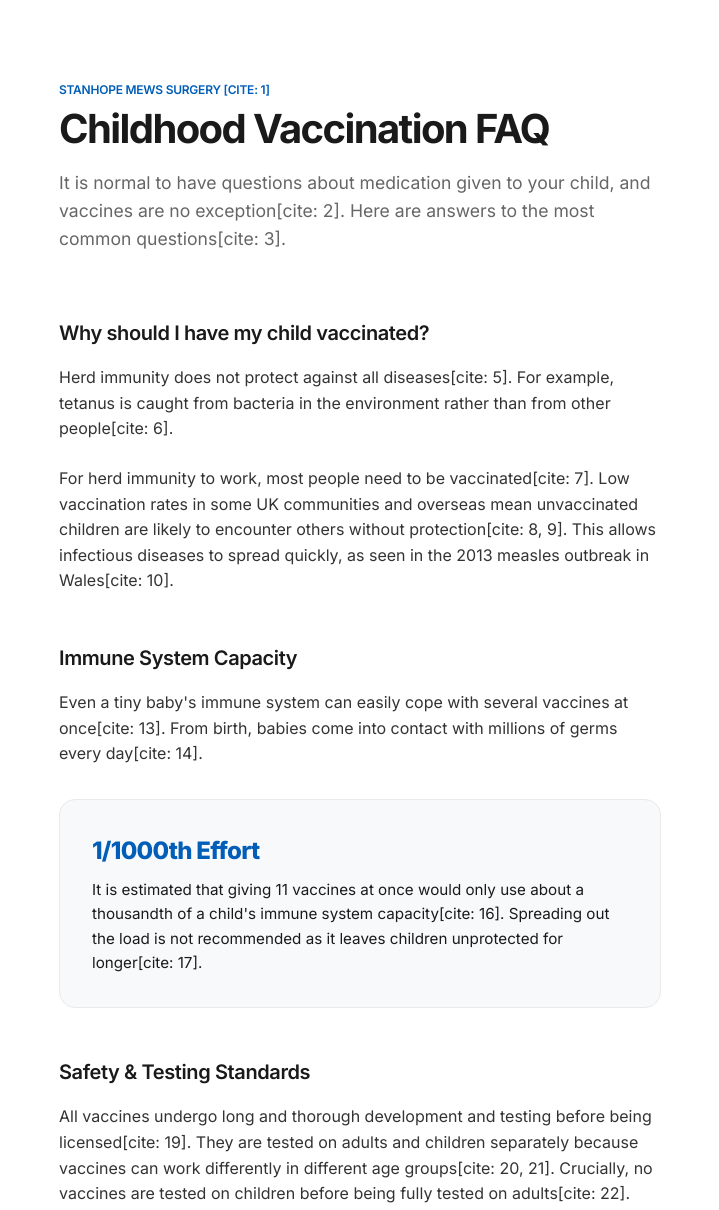
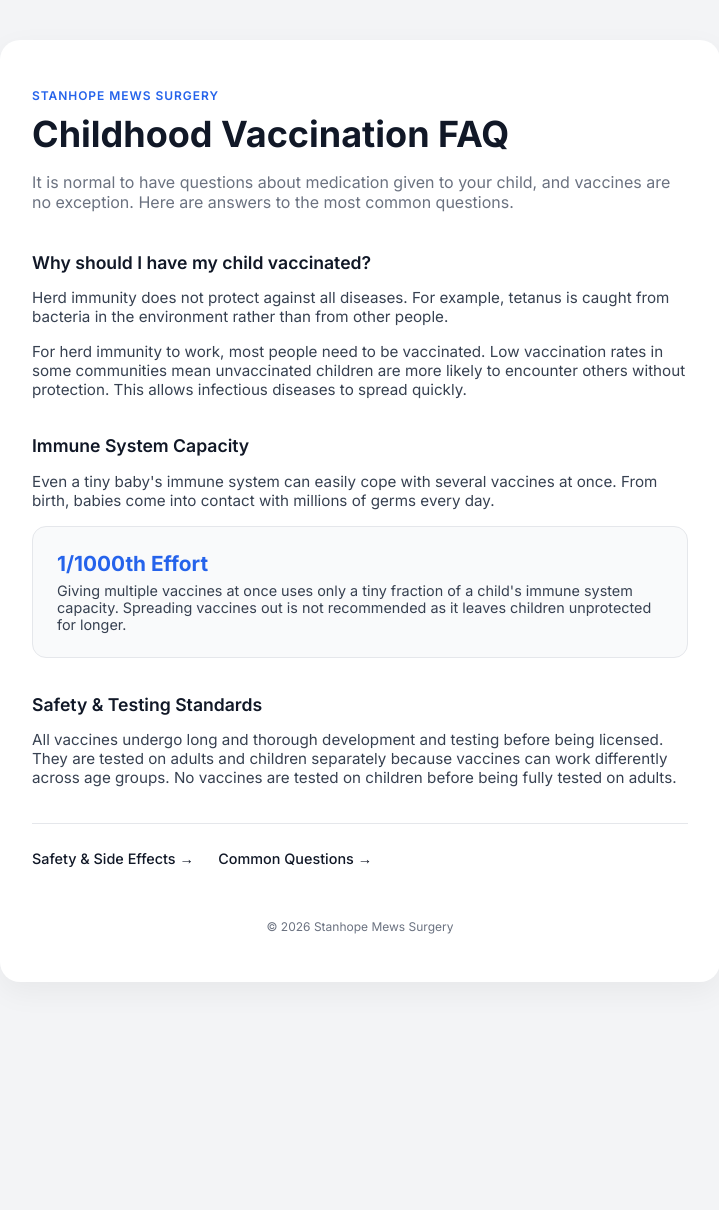
Before and after one commit to janduplessis883/stanhope-mews-surgery, a plain HTML site: page index.html in a window 1280 px wide. Shown: the top 1210 px of the page, without its empty margins (280-999 px from the left). After the commit the page ends 1022 px from the top, so only its background shows below. Drawn offline with Linux system fonts and the light colour scheme.

Commit message:
Refactor index.html for improved layout and styling
Updated the HTML structure and styles for the vaccination FAQ page, enhancing layout and design consistency.

```diff
--- a/index.html
+++ b/index.html
@@ -4,17 +4,17 @@
 <meta charset="UTF-8">
 <meta name="viewport" content="width=device-width, initial-scale=1.0">
 <title>Vaccination FAQ | Stanhope Mews Surgery</title>
-    <link rel="preconnect" href="https://fonts.googleapis.com">
-    <link rel="preconnect" href="https://fonts.gstatic.com" crossorigin>
-    <link href="https://fonts.googleapis.com/css2?family=Inter:ital,opsz,wght@0,14..32,100..900;1,14..32,100..900&display=swap" rel="stylesheet">
+
+<link href="https://fonts.googleapis.com/css2?family=Inter:wght@300;400;500;600;700&display=swap" rel="stylesheet">
+
 <style>
 :root {
-            --bg: #ffffff;
-            --text-main: #1a1a1a;
-            --text-muted: #666666;
-            --accent: #005eb8;
-            --secondary: #f8f9fa;
-            --border: #eaeaea;
+    --bg: #f3f4f6;
+    --card: #ffffff;
+    --text-main: #111827;
+    --text-muted: #6b7280;
+    --accent: #2563eb;
+    --border: #e5e7eb;
 }
 
 * {
@@ -23,169 +23,178 @@
 }
 
 body {
+    margin: 0;
     font-family: 'Inter', sans-serif;
-            background-color: var(--bg);
+    background: var(--bg);
     color: var(--text-main);
-            line-height: 1.6;
-            margin: 0;
-            padding: 0;
     display: flex;
     justify-content: center;
+    padding: 40px 16px;
 }
 
-        .wrapper {
+.container {
     width: 100%;
-            max-width: 650px;
-            padding: 80px 24px;
+    max-width: 720px;
+    background: var(--card);
+    border-radius: 20px;
+    padding: 48px 32px;
+    box-shadow: 0 10px 30px rgba(0,0,0,0.05);
 }
 
 header {
-            margin-bottom: 64px;
+    margin-bottom: 40px;
 }
 
 .brand {
+    font-size: 0.75rem;
     font-weight: 600;
-            letter-spacing: -0.02em;
     color: var(--accent);
     text-transform: uppercase;
-            font-size: 0.75rem;
-            margin-bottom: 8px;
+    letter-spacing: 0.08em;
+    margin-bottom: 10px;
     display: block;
 }
 
 h1 {
-            font-size: 2.5rem;
+    font-size: 2.25rem;
     font-weight: 700;
-            letter-spacing: -0.04em;
-            margin: 0 0 16px 0;
-            line-height: 1.1;
+    margin: 0 0 12px;
+    line-height: 1.2;
 }
 
 .intro {
-            font-size: 1.1rem;
     color: var(--text-muted);
-            font-weight: 400;
+    font-size: 1rem;
 }
 
 section {
-            margin-bottom: 48px;
+    margin-bottom: 36px;
 }
 
 h2 {
-            font-size: 1.25rem;
+    font-size: 1.1rem;
     font-weight: 600;
-            margin-bottom: 16px;
-            letter-spacing: -0.02em;
+    margin-bottom: 12px;
 }
 
 p {
-            margin-bottom: 24px;
-            font-weight: 400;
-            color: #333;
+    font-size: 0.95rem;
+    color: #374151;
+    margin-bottom: 16px;
 }
 
 .stat-card {
-            background-color: var(--secondary);
-            padding: 32px;
-            border-radius: 16px;
-            margin: 32px 0;
+    background: #f9fafb;
     border: 1px solid var(--border);
+    border-radius: 14px;
+    padding: 24px;
+    margin-top: 16px;
+}
+
+.stat-card strong {
+    display: block;
+    font-size: 1.3rem;
+    color: var(--accent);
+    margin-bottom: 6px;
 }
 
 .stat-card p {
     margin: 0;
-            font-size: 0.95rem;
-            color: var(--text-main);
-        }
-
-        .stat-card strong {
-            display: block;
-            font-size: 1.5rem;
-            font-weight: 800;
-            color: var(--accent);
-            margin-bottom: 8px;
-            letter-spacing: -0.03em;
+    font-size: 0.9rem;
 }
 
 .links {
-            margin-top: 64px;
-            padding-top: 32px;
     border-top: 1px solid var(--border);
+    padding-top: 24px;
+    margin-top: 32px;
 }
 
 .btn {
     display: inline-block;
-            margin-right: 32px;
-            margin-bottom: 16px;
+    margin-right: 20px;
+    margin-bottom: 12px;
+    font-size: 0.9rem;
+    font-weight: 500;
     color: var(--text-main);
     text-decoration: none;
-            font-size: 0.9rem;
-            font-weight: 600;
-            transition: all 0.2s ease;
+    transition: 0.2s ease;
 }
 
 .btn:hover {
     color: var(--accent);
-            transform: translateX(4px);
-        }
-
-        .btn span {
-            margin-left: 6px;
-            font-weight: 400;
-            opacity: 0.4;
 }
 
 footer {
-            margin-top: 80px;
+    margin-top: 40px;
     font-size: 0.75rem;
-            color: #999;
-            letter-spacing: 0.02em;
+    color: var(--text-muted);
+    text-align: center;
 }
 
 @media (max-width: 480px) {
-            h1 { font-size: 2rem; }
-            .wrapper { padding: 40px 20px; }
+    .container {
+        padding: 32px 20px;
+    }
+
+    h1 {
+        font-size: 1.8rem;
+    }
 }
 </style>
 </head>
+
 <body>
 
-<div class="wrapper">
+<div class="container">
+
 <header>
-        <span class="brand">Stanhope Mews Surgery [cite: 1]</span>
+    <span class="brand">Stanhope Mews Surgery</span>
     <h1>Childhood Vaccination FAQ</h1>
-        <p class="intro">It is normal to have questions about medication given to your child, and vaccines are no exception[cite: 2]. Here are answers to the most common questions[cite: 3].</p>
+    <p class="intro">
+        It is normal to have questions about medication given to your child, and vaccines are no exception. Here are answers to the most common questions.
+    </p>
 </header>
 
 <section>
     <h2>Why should I have my child vaccinated?</h2>
-        <p>Herd immunity does not protect against all diseases[cite: 5]. For example, tetanus is caught from bacteria in the environment rather than from other people[cite: 6].</p>
-        <p>For herd immunity to work, most people need to be vaccinated[cite: 7]. Low vaccination rates in some UK communities and overseas mean unvaccinated children are likely to encounter others without protection[cite: 8, 9]. This allows infectious diseases to spread quickly, as seen in the 2013 measles outbreak in Wales[cite: 10].</p>
+    <p>
+        Herd immunity does not protect against all diseases. For example, tetanus is caught from bacteria in the environment rather than from other people.
+    </p>
+    <p>
+        For herd immunity to work, most people need to be vaccinated. Low vaccination rates in some communities mean unvaccinated children are more likely to encounter others without protection. This allows infectious diseases to spread quickly.
+    </p>
 </section>
 
 <section>
     <h2>Immune System Capacity</h2>
-        <p>Even a tiny baby's immune system can easily cope with several vaccines at once[cite: 13]. From birth, babies come into contact with millions of germs every day[cite: 14].</p>
+    <p>
+        Even a tiny baby's immune system can easily cope with several vaccines at once. From birth, babies come into contact with millions of germs every day.
+    </p>
 
     <div class="stat-card">
         <strong>1/1000th Effort</strong>
-            <p>It is estimated that giving 11 vaccines at once would only use about a thousandth of a child's immune system capacity[cite: 16]. Spreading out the load is not recommended as it leaves children unprotected for longer[cite: 17].</p>
+        <p>
+            Giving multiple vaccines at once uses only a tiny fraction of a child's immune system capacity. Spreading vaccines out is not recommended as it leaves children unprotected for longer.
+        </p>
     </div>
 </section>
 
 <section>
     <h2>Safety & Testing Standards</h2>
-        <p>All vaccines undergo long and thorough development and testing before being licensed[cite: 19]. They are tested on adults and children separately because vaccines can work differently in different age groups[cite: 20, 21]. Crucially, no vaccines are tested on children before being fully tested on adults[cite: 22].</p>
+    <p>
+        All vaccines undergo long and thorough development and testing before being licensed. They are tested on adults and children separately because vaccines can work differently across age groups. No vaccines are tested on children before being fully tested on adults.
+    </p>
 </section>
 
 <div class="links">
-        <a href="#" class="btn">Safety & Side Effects [cite: 23] <span>&rarr;</span></a>
-        <a href="#" class="btn">Common Questions [cite: 25] <span>&rarr;</span></a>
+    <a href="#" class="btn">Safety & Side Effects →</a>
+    <a href="#" class="btn">Common Questions →</a>
 </div>
 
 <footer>
-        &copy; 2026 Stanhope Mews Surgery
+    © 2026 Stanhope Mews Surgery
 </footer>
+
 </div>
 
 </body>
```
Lines whose indentation alone changed are shown as unchanged.
